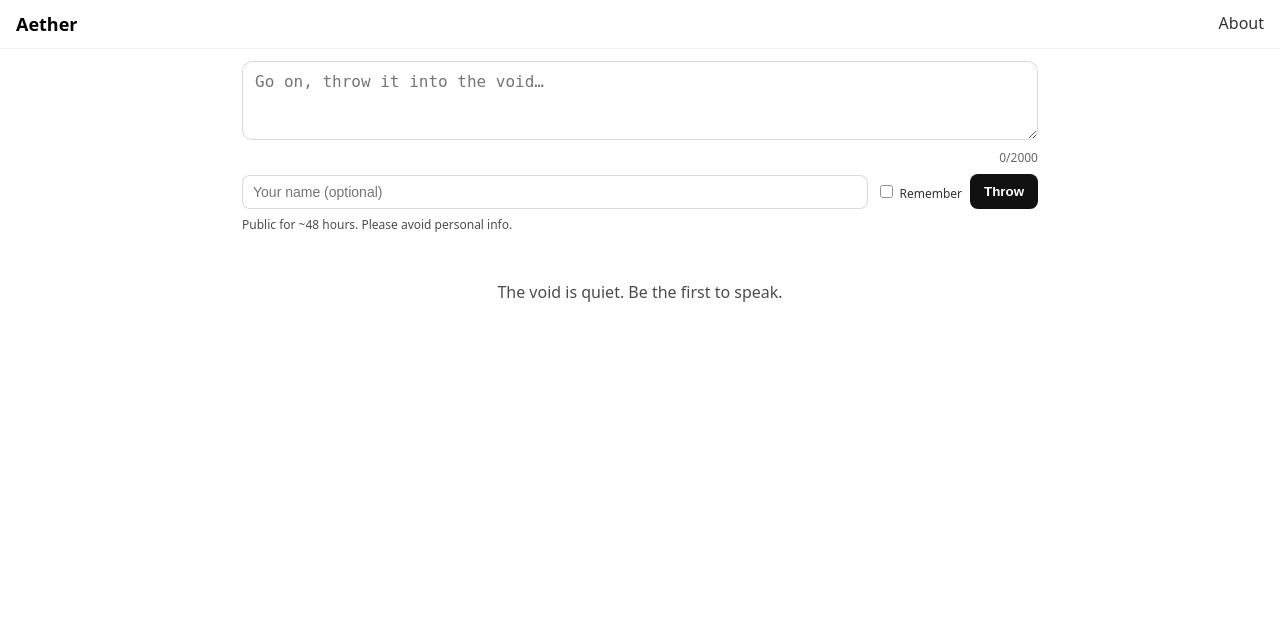
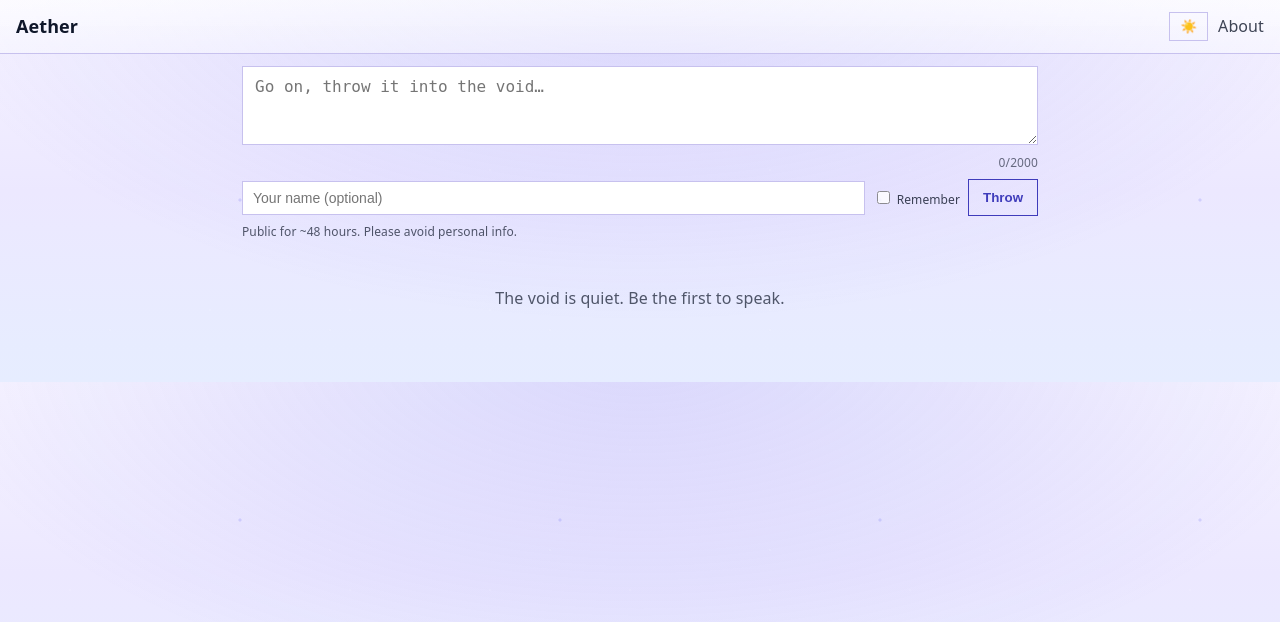
Before and after one commit to meadowingc/aether, a Django app: page / in a window 1280 px wide. Shown: the top 622 px of the page. Run offline with Django 5.2, Linux system fonts and the light colour scheme; data that the repository does not hold is empty.

Commit message:
more styles

```diff
--- a/aether_notes/static/aether_notes/style.css
+++ b/aether_notes/static/aether_notes/style.css
@@ -1,5 +1,39 @@
-:root {
+:root,
+[data-theme="light"] {
   color-scheme: light dark;
+  /* Stratosphere palette (light) with a hint of purple */
+  --bg-start: #f6f3ff;   /* faint violet haze */
+  --bg-mid: #ece8ff;     /* soft mid */
+  --bg-end: #e6edff;     /* cool sky tint */
+  --ink: #0f172a;        /* slate-900 */
+  --muted: #475569;      /* slate-600 */
+  --border: #c7c1ee;     /* violet-tinted border */
+  --card-bg: rgba(255, 255, 255, 0.92);
+  --accent: #3f3cbb;     /* indigo-700 */
+  --warn: #b45309;       /* amber-700 */
+  --star-1: rgba(99, 102, 241, 0.32);  /* indigo glow */
+  --star-2: rgba(255, 255, 255, 0.22); /* white faint */
+  /* Earth band (day) */
+  --earth-high: #c7f2d8; /* light canopy */
+  --earth-low: #86efac;  /* emerald 300 */
+  --earth-pattern: rgba(34, 197, 94, 0.20); /* emerald 500 speckles */
+}
+[data-theme="dark"] {
+    /* Stratosphere palette (dark) with purple tint */
+    --bg-start: #0b0d28;  /* deep indigo */
+    --bg-mid: #101635;    /* mid */
+    --bg-end: #0f172a;    /* slate-900 */
+    --ink: #e5e7eb;       /* zinc-200 */
+    --muted: #94a3b8;     /* slate-400 */
+    --border: #2a2f4a;    /* indigo-slate */
+    --card-bg: rgba(20, 24, 45, 0.88); /* indigo-tinted */
+    --accent: #a78bfa;    /* violet-400 */
+  --star-1: rgba(167, 139, 250, 0.55);
+  --star-2: rgba(255, 255, 255, 0.40);
+  /* Earth band (night) */
+  --earth-high: #0a1020; /* coastal dark */
+  --earth-low: #070b14;  /* deep sea night */
+  --earth-pattern: rgba(255, 214, 102, 0.28); /* city lights warm */
 }
 * {
   box-sizing: border-box;
@@ -8,6 +42,50 @@ body {
   margin: 0;
   font-family: system-ui, -apple-system, Segoe UI, Roboto, sans-serif;
   line-height: 1.35;
+  color: var(--ink);
+  /* Stratosphere to horizon (earth band drawn via ::after) */
+  background:
+    radial-gradient(1200px 600px at 50% -10%, rgba(99, 102, 241, 0.20), transparent 60%),
+    linear-gradient(to bottom, var(--bg-start) 0%, var(--bg-mid) 50%, var(--bg-end) 100%);
+  letter-spacing: 0.1px;
+  position: relative; /* establish stacking for star layers */
+}
+/* Blurred minimal stars behind content */
+body::before,
+body::after {
+  content: "";
+  position: fixed;
+  inset: 0;
+  pointer-events: none;
+  z-index: 0;
+}
+/* Stars: combine small + larger glows into a single layer */
+body::before {
+  background-image:
+    radial-gradient(var(--star-2) 0.9px, transparent 1.6px),
+    radial-gradient(var(--star-1) 1.2px, transparent 2px),
+    radial-gradient(var(--star-2) 0.6px, transparent 1.2px);
+  background-size: 220px 220px, 320px 320px, 140px 140px;
+  background-repeat: repeat, repeat, repeat;
+  background-position: 0 0, 80px 40px, 140px 100px;
+  filter: blur(0.4px);
+  opacity: 0.6;
+}
+/* Dark mode: denser and brighter stars */
+[data-theme="dark"] body::before {
+  background-size: 160px 160px, 260px 260px, 120px 120px;
+  opacity: 0.85;
+  filter: blur(0.3px);
+}
+/* Earth near the horizon: bottom band with pattern (trees by day, city lights by night) */
+body::after {
+  left: 0; right: 0; bottom: 0; top: auto; height: 45vh;
+  background-image: radial-gradient(var(--earth-pattern) 1.4px, transparent 2.6px);
+  background-size: 260px 260px;
+  background-repeat: repeat;
+  background-position: 50% 100%;
+  opacity: 0.6;
+  filter: blur(0.4px);
 }
 
 .site-header {
@@ -17,13 +95,28 @@ body {
   padding: 12px 16px;
   position: sticky;
   top: 0;
-  background: rgba(255, 255, 255, 0.7);
-  backdrop-filter: blur(8px);
-  border-bottom: 1px solid rgba(0, 0, 0, 0.06);
+  background: linear-gradient(to bottom, rgba(255,255,255,0.75), rgba(248,248,255,0.55));
+  border-bottom: 1px solid var(--border);
+  position: sticky;
+  z-index: 10; /* above content and stars */
+}
+/* Dark mode: clearly darker navbar */
+[data-theme="dark"] .site-header {
+  background: linear-gradient(to bottom, rgba(7, 9, 22, 0.95), rgba(7, 9, 22, 0.86));
+  border-bottom-color: rgba(148, 163, 184, 0.25);
 }
 .site-header h1 {
   margin: 0;
   font-size: 18px;
+}
+.header-actions { display: flex; align-items: center; gap: 10px; }
+.theme-toggle {
+  padding: 6px 10px;
+  border: 1px solid var(--border);
+  background: transparent;
+  color: var(--ink);
+  border-radius: 0;
+  cursor: pointer;
 }
 .about-link {
   color: inherit;
@@ -35,6 +128,8 @@ body {
   padding: 12px 12px 24px;
   max-width: 820px;
   margin: 0 auto;
+  position: relative;
+  z-index: 1; /* below header, above stars */
 }
 
 .note-form {
@@ -45,8 +140,8 @@ body {
 }
 .note-form textarea {
   width: 100%;
-  border-radius: 10px;
-  border: 1px solid rgba(0, 0, 0, 0.15);
+  border-radius: 0;
+  border: 1px solid var(--border);
   padding: 10px 12px;
   font-size: 16px;
   resize: vertical;
@@ -59,17 +154,17 @@ body {
 .note-form input[type="text"] {
   flex: 1;
   min-width: 0;
-  border-radius: 8px;
-  border: 1px solid rgba(0, 0, 0, 0.15);
+  border-radius: 0;
+  border: 1px solid var(--border);
   padding: 8px 10px;
   font-size: 14px;
 }
 .note-form button {
   padding: 10px 14px;
-  border-radius: 8px;
-  border: 0;
-  background: #111;
-  color: #fff;
+  border-radius: 0;
+  border: 1px solid var(--accent);
+  background: transparent;
+  color: var(--accent);
   font-weight: 600;
 }
 .note-form .remember {
--- a/aether_notes/templates/aether_notes/about.html
+++ b/aether_notes/templates/aether_notes/about.html
@@ -1,5 +1,8 @@
 {% extends "aether_notes/base.html" %}
 {% block title %}About • Aether{% endblock %}
+{% block header_link %}
+<a class="about-link" href="{% url 'index' %}">Home</a>
+{% endblock %}
 {% block content %}
 	<h1>About</h1>
 	<p>This is the about page of Aether Notes.</p>
--- a/aether_notes/templates/aether_notes/base.html
+++ b/aether_notes/templates/aether_notes/base.html
@@ -5,20 +5,54 @@
     <meta charset="utf-8">
     <meta name="viewport" content="width=device-width, initial-scale=1">
     <meta name="robots" content="noindex, noarchive">
+        <script>
+            // Apply saved theme as early as possible to avoid flashes
+            (function(){
+                try {
+                    var t = localStorage.getItem('aether_theme');
+                    if (t === 'light' || t === 'dark') {
+                        document.documentElement.setAttribute('data-theme', t);
+                    }
+                } catch (e) {}
+            })();
+        </script>
     <link rel="stylesheet" href="{% static 'aether_notes/style.css' %}">
     <title>{% block title %}Aether{% endblock %}</title>
     {% block extra_head %}{% endblock %}
 </head>
 <body>
     <header class="site-header">
-        <h1>Aether</h1>
-        <a class="about-link" href="{% url 'about' %}">About</a>
+                <h1>Aether</h1>
+                <div class="header-actions">
+                        <button id="theme_toggle" class="theme-toggle" aria-label="Toggle theme" title="Toggle theme">🌙</button>
+                        {% block header_link %}
+                        <a class="about-link" href="{% url 'about' %}">About</a>
+                        {% endblock %}
+                </div>
     </header>
 
     <main class="container">
         {% block content %}{% endblock %}
     </main>
-
-    {% block scripts %}{% endblock %}
+        <script>
+            (function(){
+                var btn = document.getElementById('theme_toggle');
+                if (!btn) return;
+                function current(){
+                    return document.documentElement.getAttribute('data-theme') || (window.matchMedia && window.matchMedia('(prefers-color-scheme: dark)').matches ? 'dark' : 'light');
+                }
+                function setTheme(t){
+                    document.documentElement.setAttribute('data-theme', t);
+                    try { localStorage.setItem('aether_theme', t); } catch(e){}
+                    btn.textContent = t === 'dark' ? '🌙' : '☀️';
+                }
+                // init icon
+                setTheme(current());
+                btn.addEventListener('click', function(){
+                    setTheme(current() === 'dark' ? 'light' : 'dark');
+                });
+            })();
+        </script>
+        {% block scripts %}{% endblock %}
 </body>
 </html>
--- a/aether_notes/templates/aether_notes/index.html
+++ b/aether_notes/templates/aether_notes/index.html
@@ -23,7 +23,7 @@
                 <footer class="note-meta">
                     <span class="author">{{ note.author|default:"anonymous" }}</span>
                     <span class="dot">•</span>
-                    <span class="expires">expires in {{ note.expires_in }}</span>
+                    <span class="expires">fades in {{ note.expires_in }}</span>
                     <span class="dot">•</span>
                     <span class="views" data-views>{{ note.views }}{% if note.views == 1 %} witness{% else %} witnessed{% endif %}</span>
                 </footer>
@@ -128,5 +128,5 @@
 
     // Run once on load
     setupWitnessObserver();
-        </script>
+    </script>
 {% endblock %}
```
Also changed, not shown: other parts of aether_notes/static/aether_notes/style.css (+13 -13 lines).
